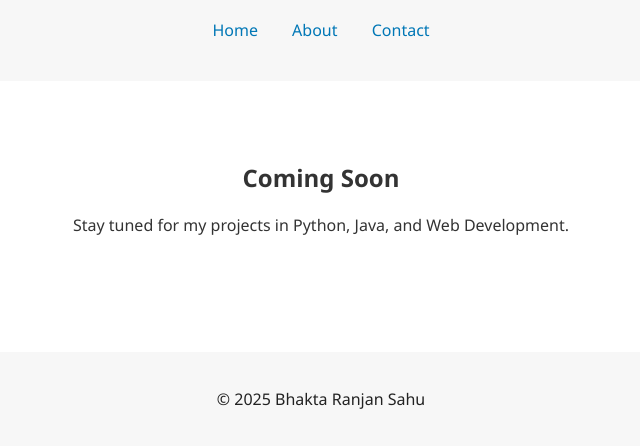
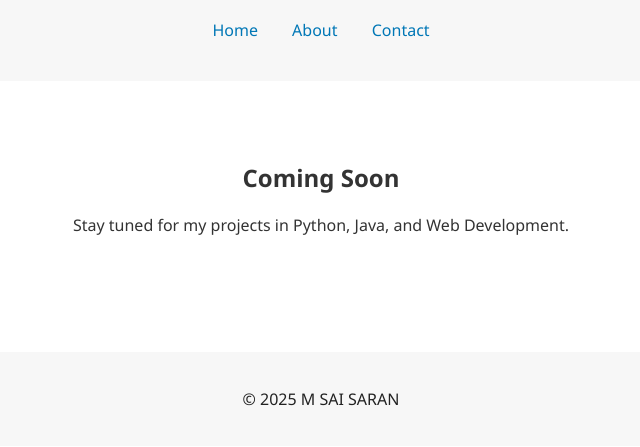
Before and after one commit to Bluethunder1909/Portfolio, a plain HTML site: page projects.html in a window 1280 px wide. Shown: the part 107-554 px from the top of the page, without its empty margins (319-959 px from the left). Drawn offline with nearby package versions, Linux system fonts and the light colour scheme.

Commit message:
Update projects.html

```diff
--- a/projects.html
+++ b/projects.html
@@ -23,7 +23,7 @@
   </section>
 
   <footer>
-    <p>&copy; 2025 Bhakta Ranjan Sahu</p>
+    <p>&copy; 2025 M SAI SARAN</p>
   </footer>
 
   <script src="https://unpkg.com/aos@2.3.1/dist/aos.js"></script>
```
